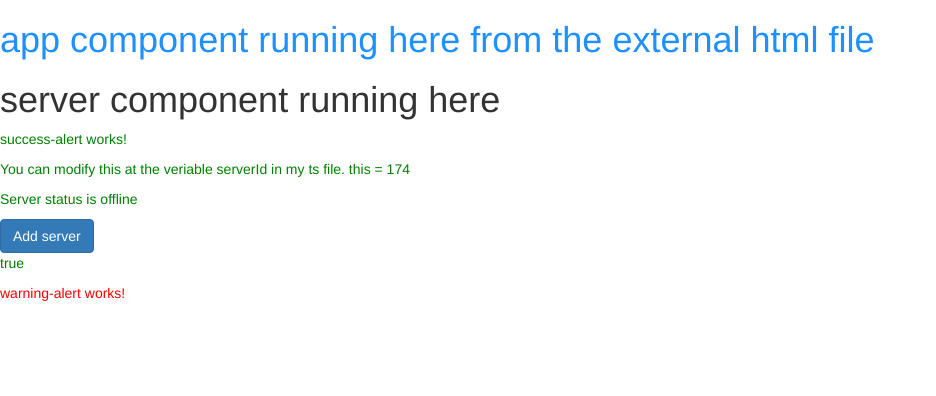
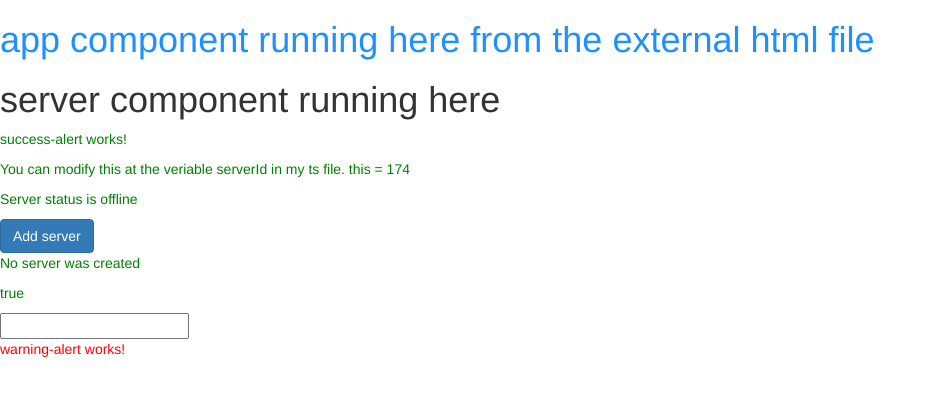
Before and after one commit to tibinthomas/LearningNG, an Angular app: page / in a window 1280 px wide. Shown: the top 396 px of the page, without its empty margins (0-936 px from the left). Built offline with nearby package versions, Linux system fonts and the light colour scheme.

Commit message:
1) Learn about $event variable.
Its a reserved variable of type Event.

```diff
--- a/src/app/success-alert/success-alert.component.html
+++ b/src/app/success-alert/success-alert.component.html
@@ -10,8 +10,11 @@
 <!--any non-multiline or non-block expression that finally resolves to a dtring can be used here-->
 <!--any eg : ternaryy expression, functions, strings etc-->
 
-<button class="btn btn-primary" [disabled] = "!allowNewServer">Add server</button>
+<button class="btn btn-primary" [disabled] = "!allowNewServer" (click) ="onServerAdd()">Add server</button>
+<p>{{serverCreationStatus}}</p>
 
 
 <!--String interplation with property binding-->
 <p [innerText] = allowNewServer></p>
+
+<input type="text" (input)="onUpdateservername($event)">
--- a/src/app/success-alert/success-alert.component.ts
+++ b/src/app/success-alert/success-alert.component.ts
@@ -13,8 +13,19 @@ export class SuccessAlertComponent implements OnInit {
 
   serverId: number = 174;
   serverStatus: string = 'offline';
+  serverCreationStatus: string = "No server was created";
+  serverName: string;
 
   allowNewServer: boolean = false;
+
+  onServerAdd() {
+    this.serverCreationStatus = "Server, " +  this.serverName + " created successfully";
+  }
+
+  onUpdateservername(event: Event) {
+    //console.log(event);
+    this.serverName = (<HTMLInputElement>event.target).value;
+  }
 
 
 
```
